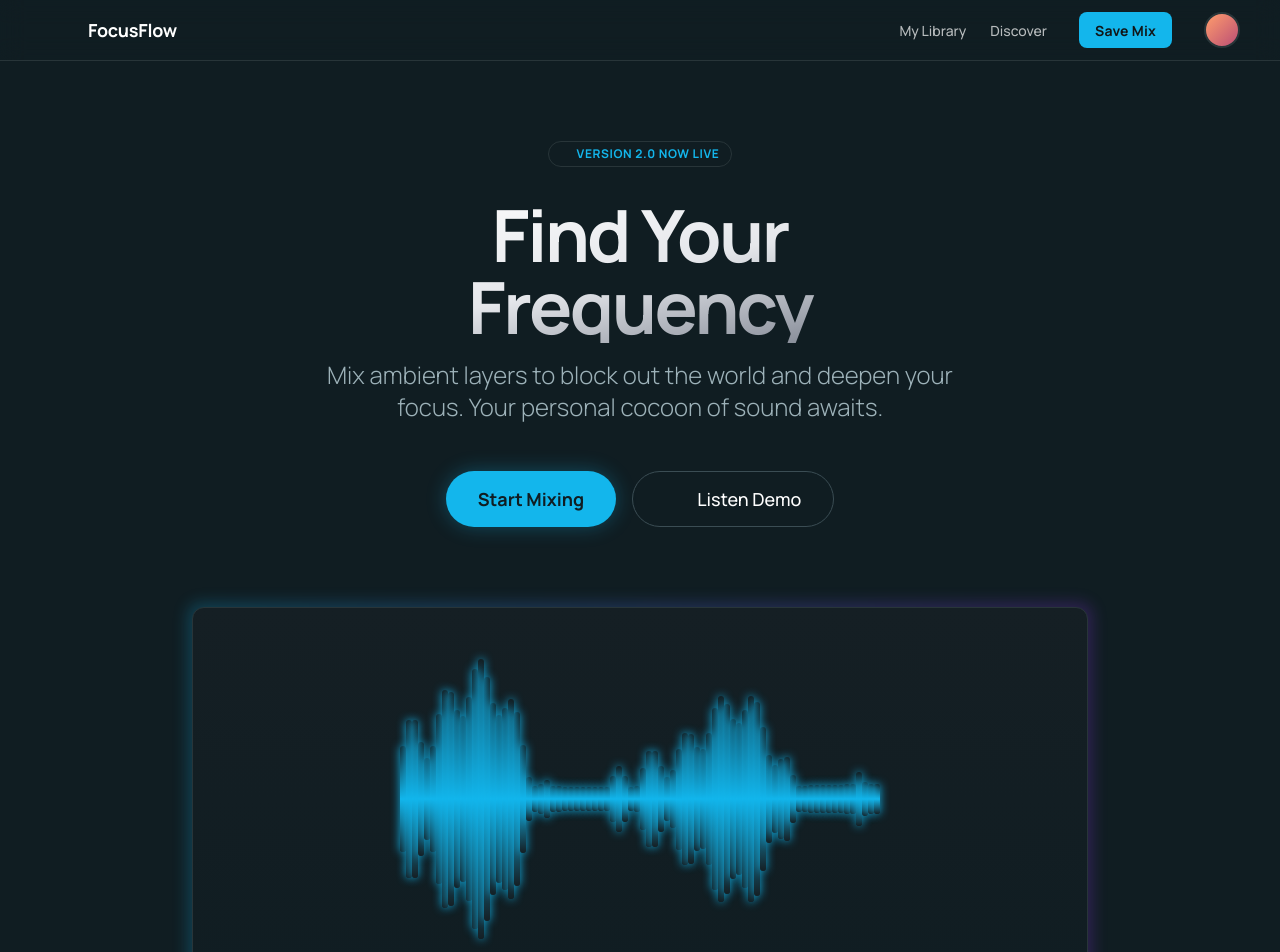
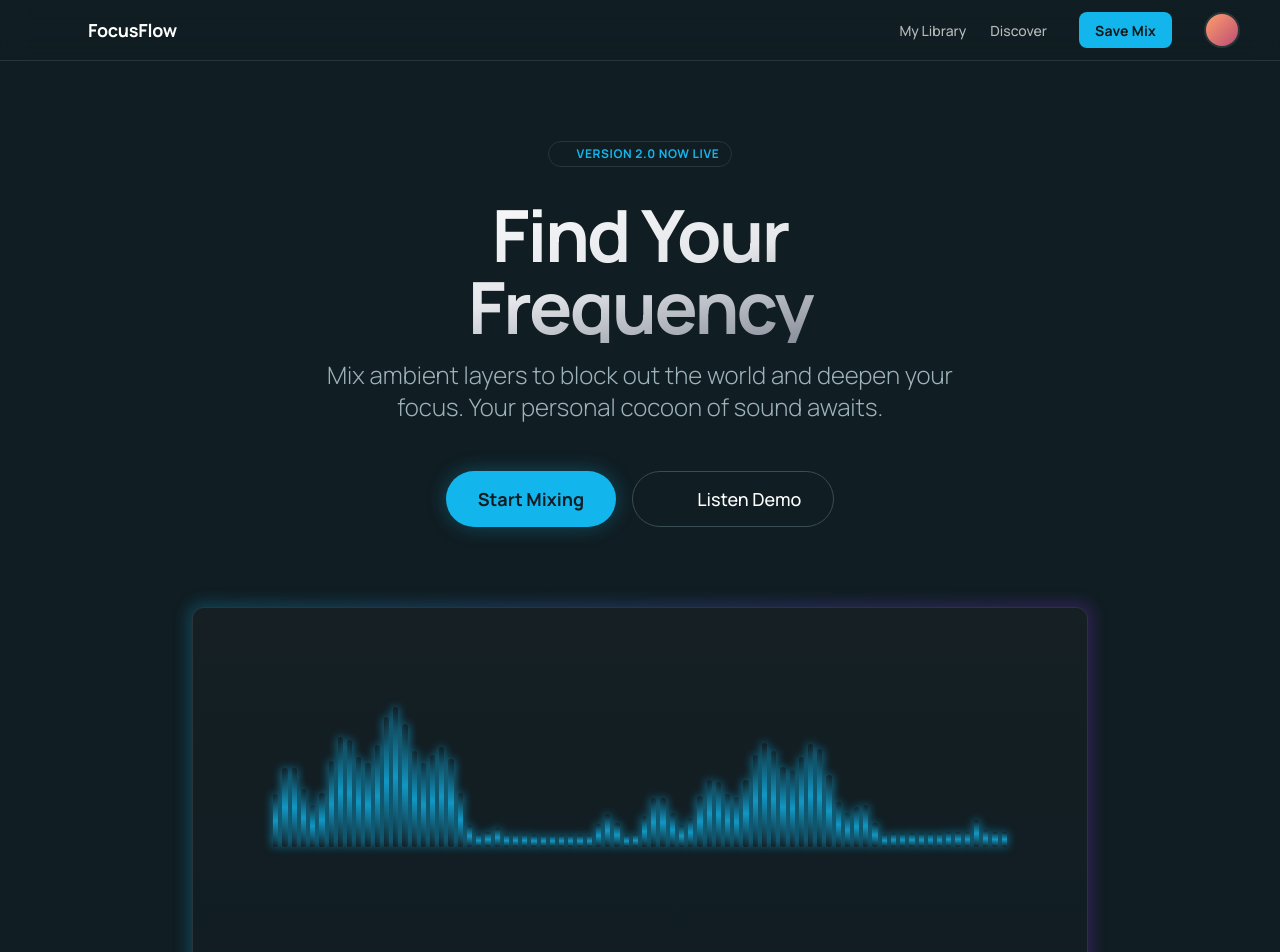
Before and after one commit to kuanwen-liu/focus-flow, a Next.js app: page / in a window 1280 px wide. Shown: the top 952 px of the page. Built offline with nearby package versions, Linux system fonts and the light colour scheme.

Commit message:
Adjust spectrogram bar height calculation and wrap bars in a flex container.

```diff
--- a/components/landing/Hero.tsx
+++ b/components/landing/Hero.tsx
@@ -20,7 +20,7 @@ export const Hero = () => {
 
         bars.push({
             id: i,
-            height: height * 100,
+            height: height * 200,
             delay: i * 0.01,
         });
         }
@@ -93,6 +93,7 @@ export const Hero = () => {
 
             {/* Visual container */}
             <div className="relative flex items-center justify-center aspect-[21/9] w-full rounded-xl bg-gradient-to-b from-[#151f24] to-[#101d22] border border-gray-200 dark:border-[#283539] overflow-hidden">
+              <div className="flex items-end justify-center gap-1 h-24 w-full px-20 opacity-80">
                 {spectrogramBars.map((bar) => (
                   <motion.div
                     key={bar.id}
@@ -118,8 +119,7 @@ export const Hero = () => {
                     className="w-1.5 bg-gradient-to-t from-primary/60 via-primary to-primary/80 rounded-full shadow-[0_0_10px_var(--color-primary)]"
                   />
                 ))}
-              {/* <div className="flex items-end justify-center gap-1 h-24 w-full px-20 opacity-80">
-                {[
+                {/* {[
                   { height: '40%', opacity: 0.8, duration: 1.5 },
                   { height: '70%', opacity: 0.6, duration: 1.2 },
                   { height: '50%', opacity: 0.9, duration: 1.8 },
@@ -144,8 +144,8 @@ export const Hero = () => {
                       ease: 'easeInOut',
                     }}
                   />
-                ))}
-              </div> */}
+                ))} */}
+              </div>
             </div>
           </motion.div>
         </div>
```
Lines whose indentation alone changed are shown as unchanged.
